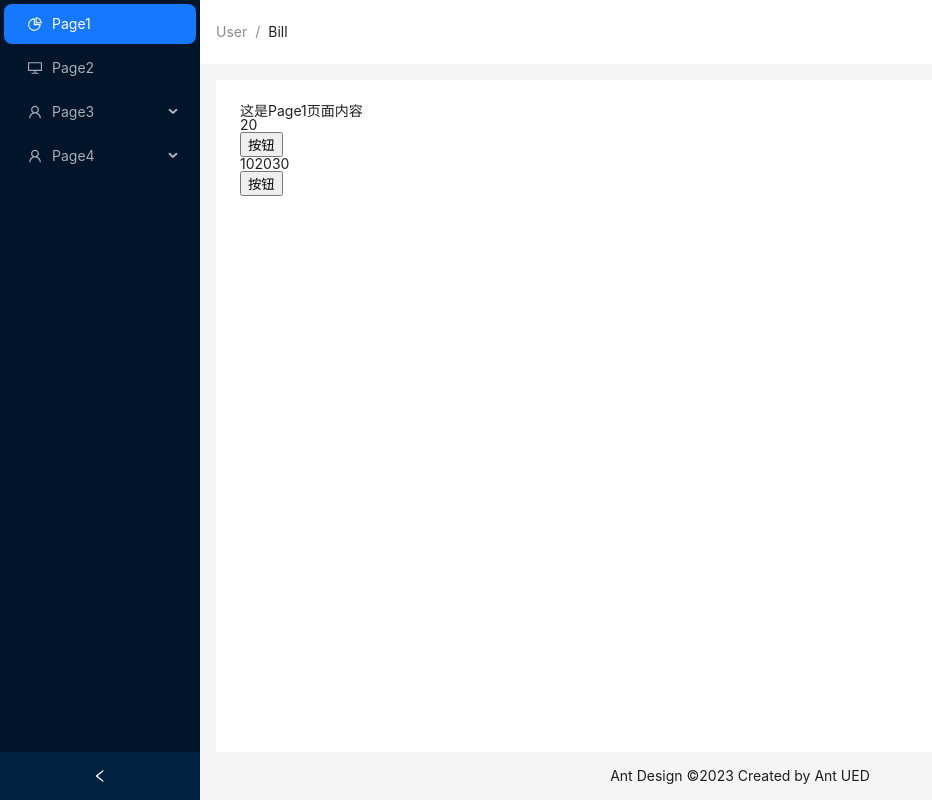
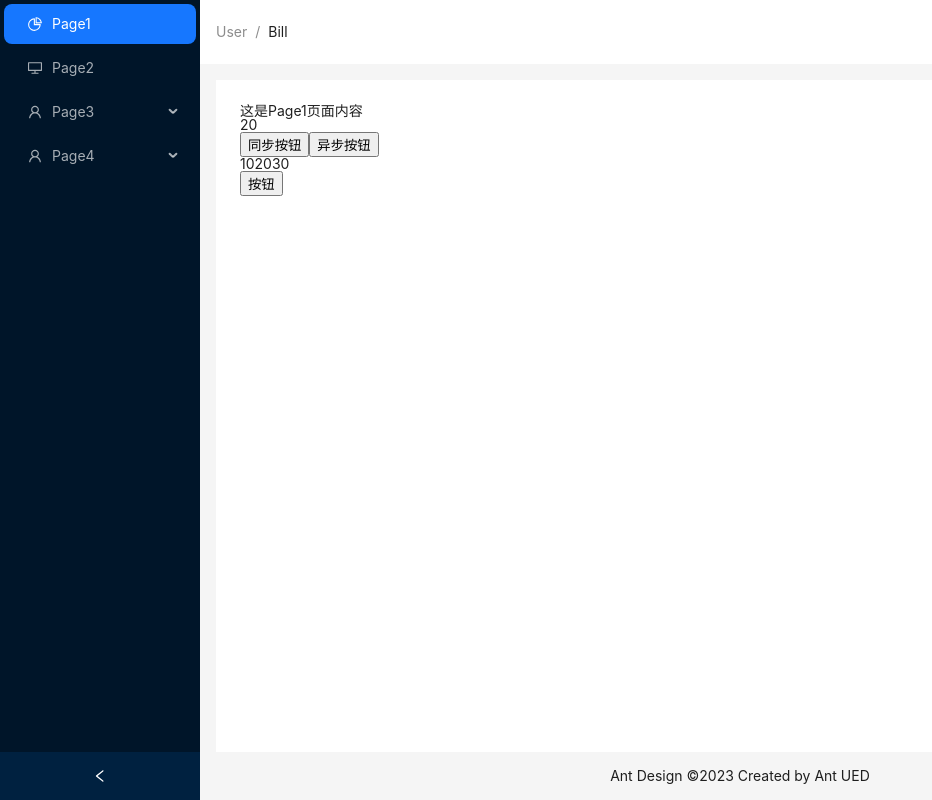
Before and after one commit to helowin-wd/react-ts-template, a React app: page /page1 in a window 1280 px wide. Shown: the whole page, without its empty margins (0-932 px from the left). Built offline with nearby package versions, Linux system fonts and the light colour scheme.

Commit message:
feat：redux-thunk 处理异步请求

```diff
--- a/package.json
+++ b/package.json
@@ -51,6 +51,7 @@
     "react-refresh": "^0.11.0",
     "react-router-dom": "^6.16.0",
     "redux": "^4.2.1",
+    "redux-thunk": "^2.4.2",
     "reset-css": "^5.0.2",
     "resolve": "^1.20.0",
     "resolve-url-loader": "^4.0.0",
--- a/src/store/NumStatus/index.ts
+++ b/src/store/NumStatus/index.ts
@@ -10,6 +10,7 @@ const store = {
   state: {
     num: 20
   },
+  // 同步方法（形如vue中的Mutations）
   actions: {
     add1(newState: N, action: T) {
       newState.num++
@@ -19,6 +20,14 @@ const store = {
     },
     add3(newState: N, action: T) {
       newState.num += action.val
+    }
+  },
+  // 异步方法：优化redux-thunk的异步写法（模仿vuex的写法）
+  asyncActions: {
+    asyncAdd1(dispatch: Function){
+      setTimeout(() => {
+        dispatch({ type: "add1" })
+      }, 1000)
     }
   },
   // 统一管理 type 状态
--- a/src/store/index.ts
+++ b/src/store/index.ts
@@ -1,4 +1,6 @@
-import { legacy_createStore, combineReducers } from 'redux';
+import { legacy_createStore, combineReducers, compose, applyMiddleware } from 'redux';
+import reduxThunk from 'redux-thunk'
+
 import handleNumReducer from './NumStatus/reducer'
 import handleArrReducer from './ArrStatus/reducer'
 
@@ -17,6 +19,16 @@ const reducers = combineReducers({
  *
  * window.__REDUX_DEVTOOLS_EXTENSION__ && window.__REDUX_DEVTOOLS_EXTENSION__() 为了让浏览器正常使用插件：redux-dev-tools
  */
-const store = legacy_createStore(reducers, window.__REDUX_DEVTOOLS_EXTENSION__ && window.__REDUX_DEVTOOLS_EXTENSION__())
+// const store = legacy_createStore(reducers, window.__REDUX_DEVTOOLS_EXTENSION__ && window.__REDUX_DEVTOOLS_EXTENSION__())
+
+
+/**
+ * @redux-thunk 处理异步
+ */
+// 判断有没有 __REDUX_DEVTOOLS_EXTENSION_COMPOSE__ 这个模块
+let composeEnhancers = window.__REDUX_DEVTOOLS_EXTENSION_COMPOSE__?window.__REDUX_DEVTOOLS_EXTENSION_COMPOSE__({}):compose
+
+// 把仓库数据，浏览器redux-dev-tools, 还有reduxThunk插件关联在store中
+const store = legacy_createStore(reducers, composeEnhancers(applyMiddleware(reduxThunk)));
 
 export default store;
--- a/src/store/templateStatus/index.ts
+++ b/src/store/templateStatus/index.ts
@@ -3,8 +3,12 @@ const store = {
   state: {
 
   },
-  // 方法
+  // 同步方法
   actions: {
+
+  },
+  // 异步方法
+  asyncActions: {
 
   },
   // 统一管理 type 状态
--- a/src/types/store.d.ts
+++ b/src/types/store.d.ts
@@ -14,4 +14,5 @@ type RootState = ReturnType<typeof import("@/store").getState>
 
 interface Window {
   __REDUX_DEVTOOLS_EXTENSION__: function
+  __REDUX_DEVTOOLS_EXTENSION_COMPOSE__: function
 }
--- a/src/views/Page1.tsx
+++ b/src/views/Page1.tsx
@@ -1,12 +1,14 @@
 import { useSelector, useDispatch } from 'react-redux'
+import numStatus from '@/store/NumStatus'
 
 const Page1 = () => {
   const dispatch = useDispatch()
 
   //=> 对num的操作 🔥
   // 通过useSelector获取store仓库数据
-  const { num } = useSelector((state: RootState) => ({
-    num: state.handleNumReducer.num
+  const { num, arr } = useSelector((state: RootState) => ({
+    num: state.handleNumReducer.num,
+    arr: state.handleArrReducer.arr
   }))
   // 通过useDispatch修改仓库数据
   const changeNum = () => {
@@ -16,10 +18,20 @@ const Page1 = () => {
     })
   }
 
-  //=> 对数组的操作
-  const { arr } = useSelector((state: RootState) => ({
-    arr: state.handleArrReducer.arr
-  }))
+  // 异步 redux-thunk 的用法
+  const changeNumASync = () => {
+    // 优化redux-thunk的异步写法
+    // dispatch(调用状态管理中的asyncAdd1)
+    /**
+     * @ts问题记录
+     * dispatch(numStatus.asyncActions.asyncAdd1)
+     * 上述写法报错：类型“(dispatch: Function) => void”的参数不能赋给类型“AnyAction”的参数
+     *
+     * 解决方案：https://blog.csdn.net/YAYTXT/article/details/128090982
+     */
+    dispatch(numStatus.asyncActions.asyncAdd1 as any)
+  }
+
   // 通过useDispatch修改仓库数据
   const changeArr = () => {
     dispatch({
@@ -32,7 +44,8 @@ const Page1 = () => {
     <div className="home">
       <p>这是Page1页面内容</p>
       <p>{num}</p>
-      <button onClick={changeNum}>按钮</button>
+      <button onClick={changeNum}>同步按钮</button>
+      <button onClick={changeNumASync}>异步按钮</button>
       <p>{arr}</p>
       <button onClick={changeArr}>按钮</button>
     </div>
```
Also changed, not shown: 2 other files (tests, documents, lock files or other folders).
